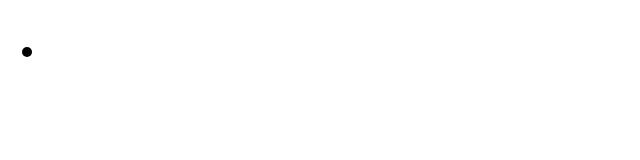
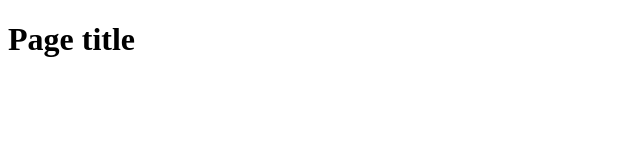
Before and after one commit to KOleksandrivna/my-project2, a plain HTML site: page index.html in a window 1280 px wide. Shown: the whole page, without its empty margins (0-640 px from the left). Drawn offline with Linux system fonts and the light colour scheme.

Commit message:
add page title

```diff
--- a/index.html
+++ b/index.html
@@ -6,12 +6,6 @@
   <title>Document</title>
 </head>
 <body>
-  <h1>
-    <ul>
-      <li>
-
-      </li>
-    </ul>
-  </h1>
+  <h1>Page title</h1>
 </body>
 </html>
```
